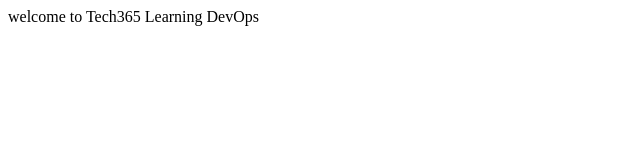
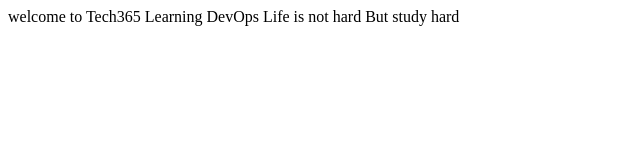
Before and after one commit to edyluv/devops365, a plain HTML site: page index.html in a window 1280 px wide. Shown: the whole page, without its empty margins (0-640 px from the left). Drawn offline with Linux system fonts and the light colour scheme.

Commit message:
Update index.html

```diff
--- a/index.html
+++ b/index.html
@@ -9,5 +9,7 @@
 <body>
     welcome to Tech365
     Learning DevOps
+    Life is not hard
+    But study hard
 </body>
 </html>
```
